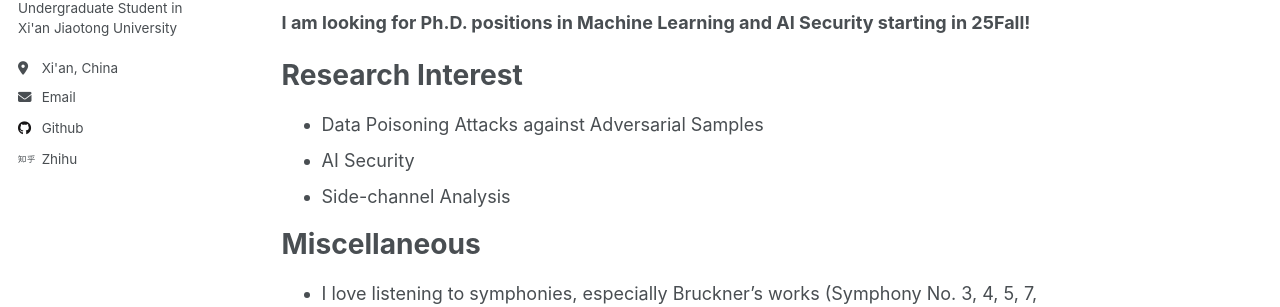
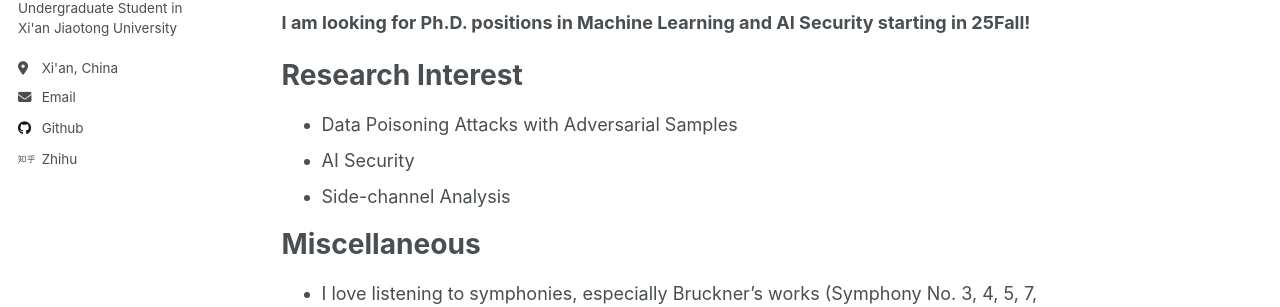
Before and after one commit to jiaangk/jiaangk.github.io, a Jekyll site: the page built from _pages/about.md, in a window 1280 px wide and 1067 px high. Shown: the part 325-632 px from the top of the window. Built offline with Jekyll 4.4.1, drawn with Linux system fonts in a browser that asks for light colours.

Commit message:
Update about.

```diff
--- a/_pages/about.md
+++ b/_pages/about.md
@@ -17,7 +17,7 @@ I am also an intern student remotely advised by [Prof. Xiao Zhang](https://xiao-
 
 # Research Interest
 
-+ Data Poisoning Attacks against Adversarial Samples
++ Data Poisoning Attacks with Adversarial Samples
 + AI Security
 + Side-channel Analysis
 
```
